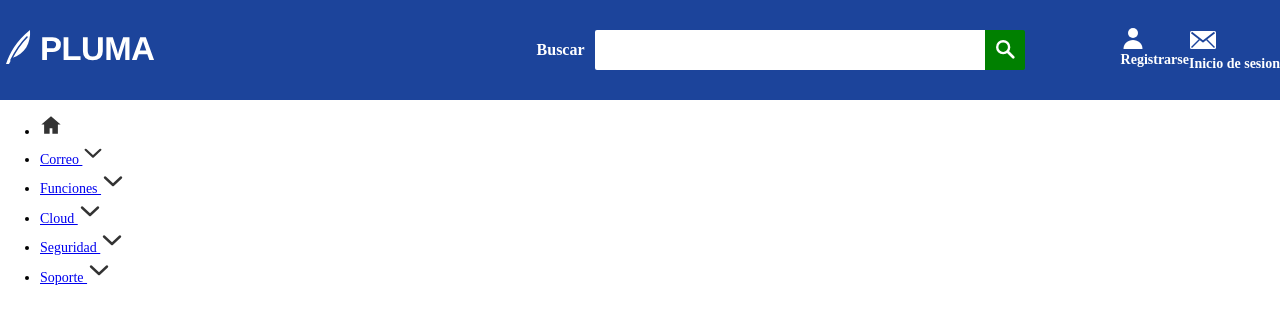
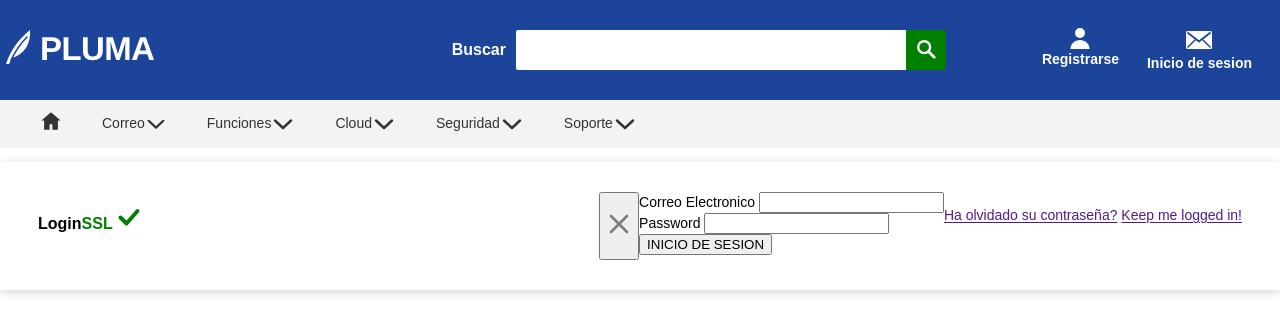
Before and after one commit to Goquin/Pluma, a plain HTML site: page pluma/index.html in a window 1280 px wide. Drawn offline with Linux system fonts and the light colour scheme.

Commit message:
Actualizacion

```diff
--- a/pluma/css/estilos.css
+++ b/pluma/css/estilos.css
@@ -2,6 +2,7 @@
 *::after,
 *::before {
     box-sizing: border-box;
+    font-family: Arial, Helvetica, sans-serif;
 }
 
 body {
@@ -71,28 +72,85 @@ body {
    align-items:center;
 
 
-     .account__list {
-
+    .account__list {
         color: var(--color-texto-invertido);
         font-weight: 700;
-        display: flex;
         list-style: none;
         text-align: center;
         margin-left: 28px;
-
+        justify-content: center;
+        display: flex;
 
         .account__link {
-            display: grid;
+            flex-direction: column;
+            display: flex;
             margin-right: 28px;
             align-items: center;
+        }
 
-        }
     }
 
 
     .account__list:hover {
+
             text-decoration: underline;
 
 
         }
 }
+
+.mainnav {
+
+    background-color: var(--color-fondo-menu);
+
+
+
+    .mainnav__list {
+        display: flex;
+        height: 48px;
+        gap: 40px;
+        align-items: center;
+        margin-top: 0%;
+        justify-content: auto;
+        list-style: none;
+    }
+
+    .mainnav__item a {
+        display: flex;
+        align-items: center;
+        text-decoration: none;
+        color: var(--color-texto-menu);
+    }
+
+    .mainnav__item:hover  a{
+
+        text-decoration: underline;
+
+    }
+
+}
+
+.login {
+    background-color: var(--color-fondo);
+    padding: 30px 38px;
+    display: flex;
+
+    .login__title {
+        font-size: 16px;
+        font-weight: 700;
+        margin-bottom: 24px;
+        }
+
+    .login__close {
+        margin-left: auto;
+        top: 34px;
+        left: 34px;
+    }
+
+
+
+        span {
+            color: var(--color-accion);
+        }
+
+}
--- a/pluma/index.html
+++ b/pluma/index.html
@@ -32,8 +32,8 @@
 
             <ul class="account__list">
 
-                <li><a class="account__link"><img class="2try" src="./img/iconos/usuario.svg" width="24px" height="24px"></a>Registrarse</li>
-                <li><a class="account__link"><img class="jojoja" src="./img/iconos/sobre.svg" width="28px" height="28px"></a>Inicio de sesion</li>
+                <a class="account__link"><img class="2try" src="./img/iconos/usuario.svg" width="24px" height="24px">Registrarse</a>
+                <a class="account__link"><img class="jojoja" src="./img/iconos/sobre.svg" width="28px" height="28px">Inicio de sesion</a>
 
             </ul>
 
@@ -63,7 +63,34 @@
     <!-- Main de la pagina -->
     <main>
 
-        <section class="login"></section>
+        <section class="login">
+
+            <h2 class="login__title">Login<span class="login__ssl">SSL <img src="./img/iconos/check.svg" alt="Check verde"></span></h2>
+
+            <button class="login__close"><img src="./img/iconos/cerrar.svg" alt="Boton de cerrrar"></button>
+
+            <form action="login" class="login__form">
+
+                <div class="field">
+                    <label for="mail" class="field__label">Correo Electronico</label>
+                    <input type="text" class="field__input" id="mail" name="mail">
+                </div>
+
+                <div class="field">
+                    <label for="password" class="field__label">Password</label>
+                    <input type="password" class="field__input" id="pass" name="pass">
+                </div>
+
+                <button class="btn">INICIO DE SESION</button>
+
+            </form>
+
+            <P class="login__links">
+                <a href="" class="login__link">Ha olvidado su contraseña?</a>
+                <a href="" class="login__link">Keep me logged in!</a>
+            </P>
+
+        </section>
 
         <section class="mail">
 
```
